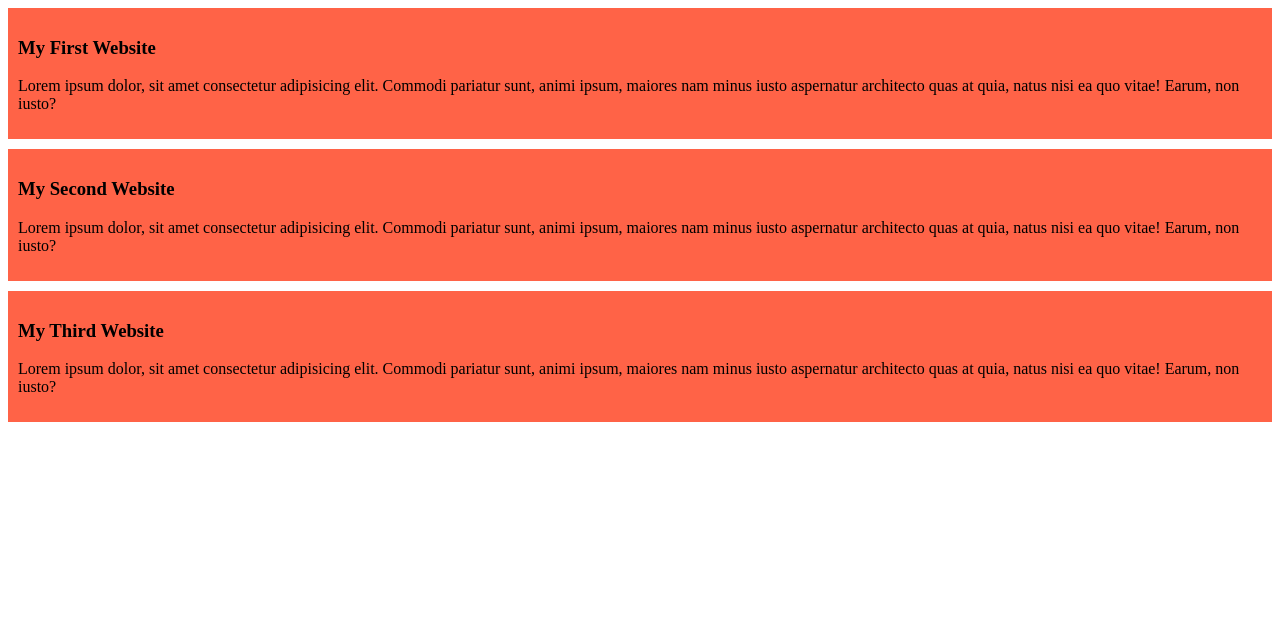
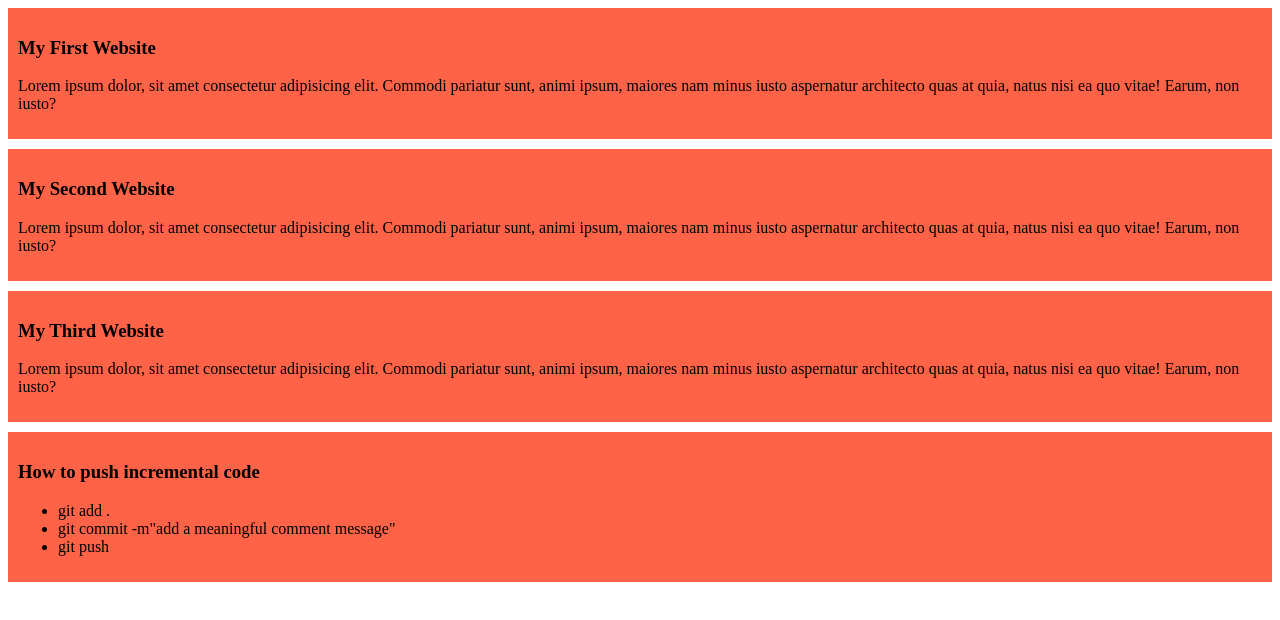
Before and after one commit to mdtaifkamal/my-simple-website, a plain HTML site: page index.html in a window 1280 px wide. Drawn offline with Linux system fonts and the light colour scheme.

Commit message:
added a list to push code

```diff
--- a/index.html
+++ b/index.html
@@ -19,6 +19,14 @@
         <h3>My Third Website</h3>
         <p>Lorem ipsum dolor, sit amet consectetur adipisicing elit. Commodi pariatur sunt, animi ipsum, maiores nam minus iusto aspernatur architecto quas at quia, natus nisi ea quo vitae! Earum, non iusto?</p>
     </div>
+    <div>
+        <h3>How to push incremental code</h3>
+        <ul>
+            <li>git add .</li>
+            <li>git commit -m"add a meaningful comment message"</li>
+            <li>git push</li>
+        </ul>
+    </div>
 
 </body>
 </html>
```
